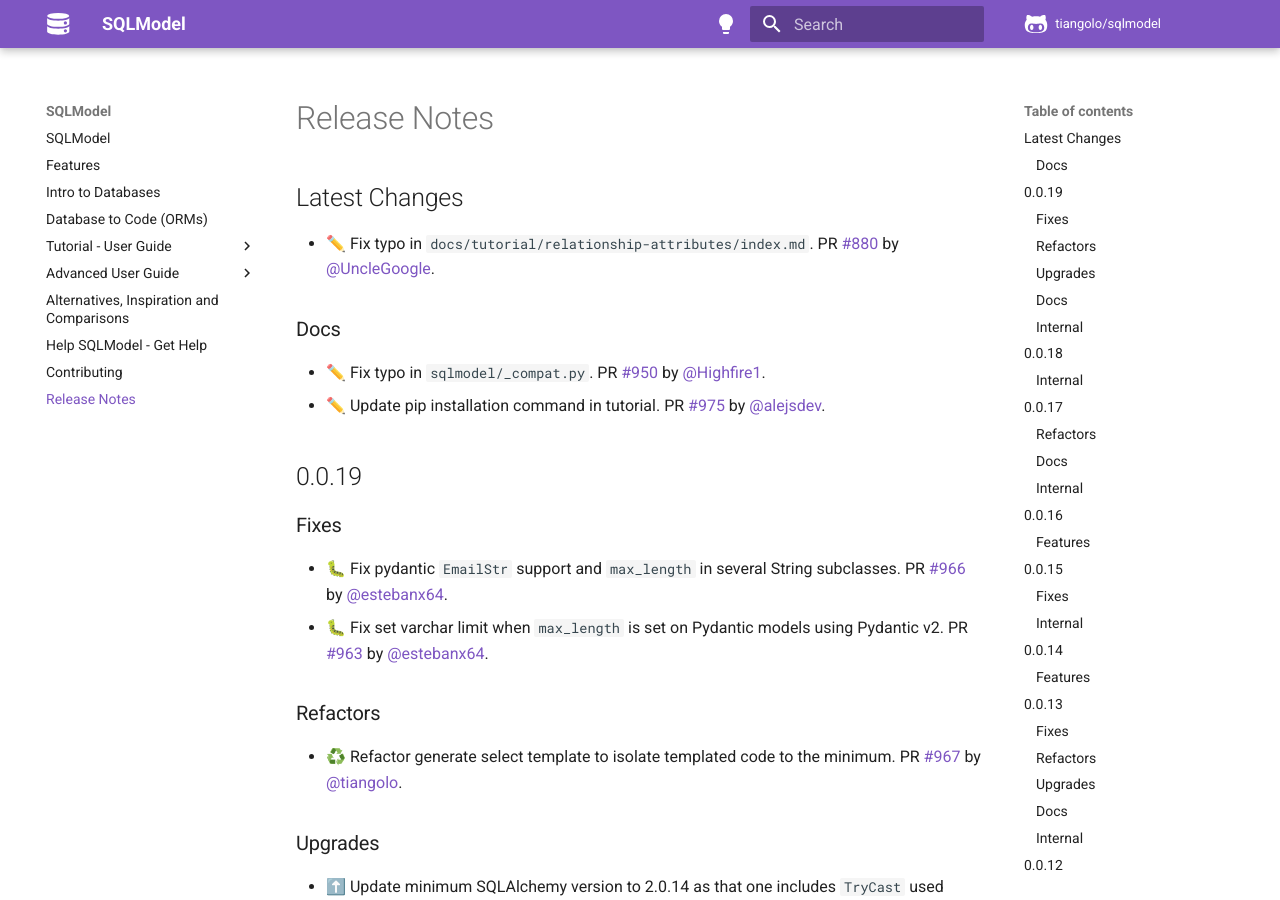
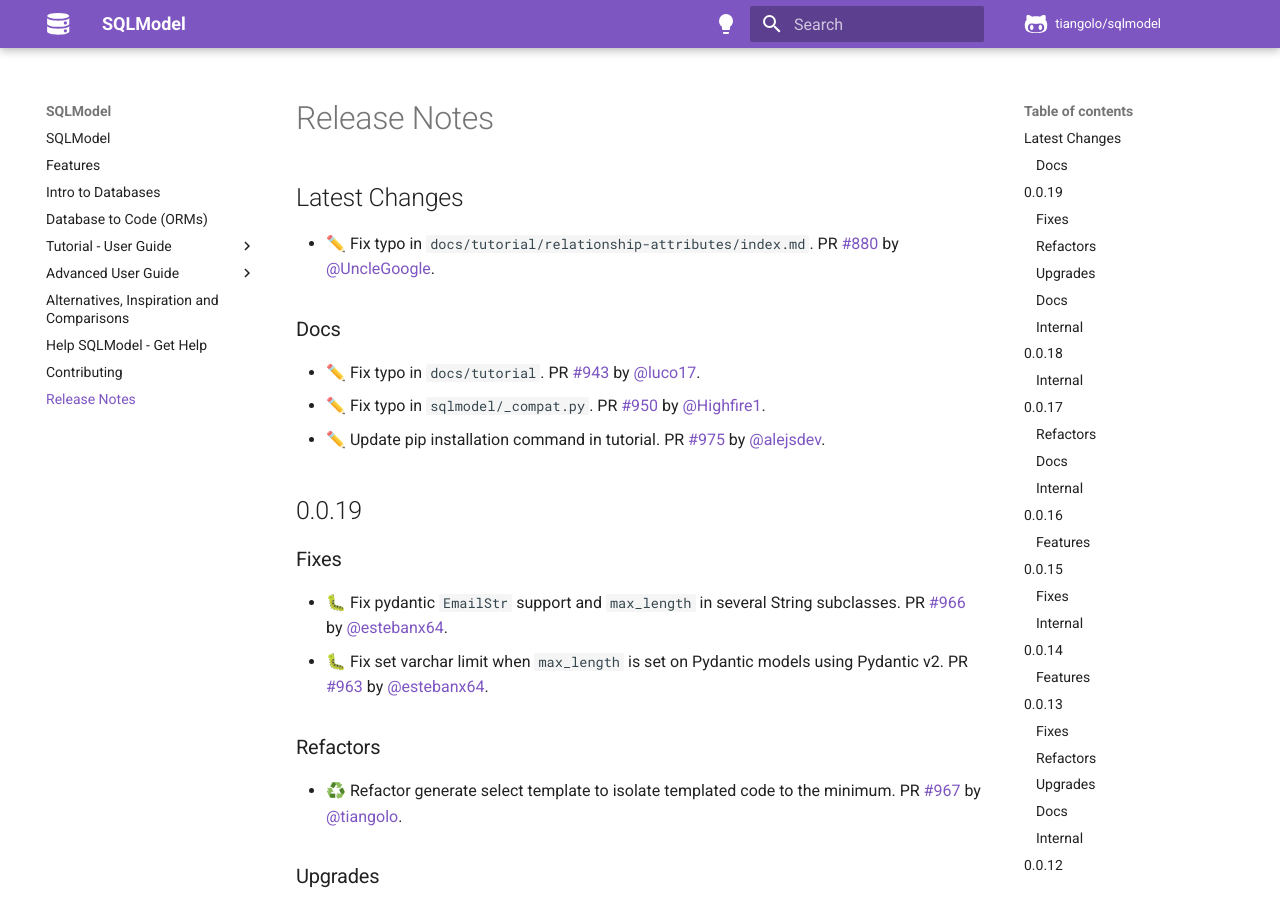
Before and after one commit to sztrakabalint/fastapi-sqlmodel, an MkDocs documentation site: the page built from docs/release-notes.md, in a window 1280 px wide and 900 px high. Built offline with MkDocs 1.6.1 and Material for MkDocs 9.7.7, drawn with Linux system fonts in a browser that asks for light colours; comment, search, counter and statistics services are not loaded.

Commit message:
📝 Update release notes

```diff
--- a/docs/release-notes.md
+++ b/docs/release-notes.md
@@ -6,6 +6,7 @@
 
 ### Docs
 
+* ✏️ Fix typo in `docs/tutorial`. PR [#943](https://github.com/tiangolo/sqlmodel/pull/943) by [@luco17](https://github.com/luco17).
 * ✏️ Fix typo in `sqlmodel/_compat.py`. PR [#950](https://github.com/tiangolo/sqlmodel/pull/950) by [@Highfire1](https://github.com/Highfire1).
 * ✏️ Update pip installation command in tutorial. PR [#975](https://github.com/tiangolo/sqlmodel/pull/975) by [@alejsdev](https://github.com/alejsdev).
 
```
